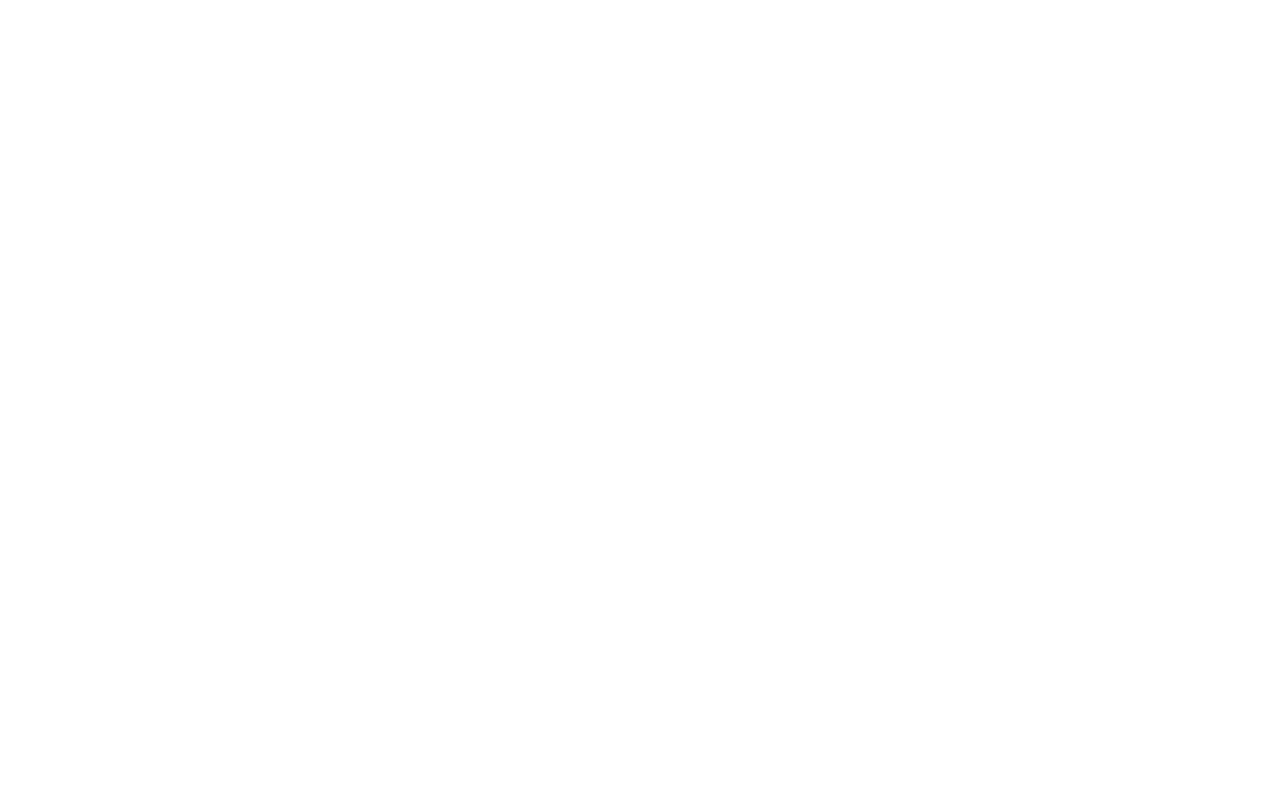
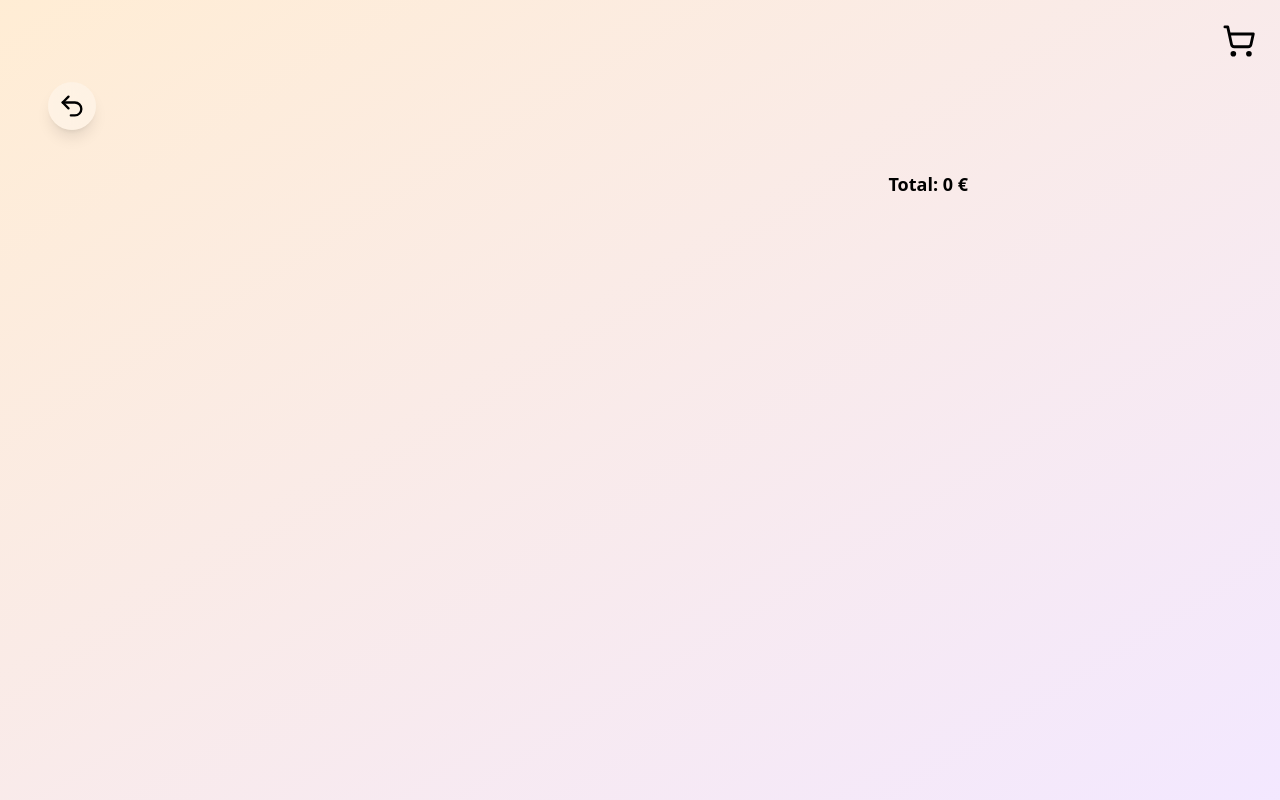
Before and after one commit to torruuu/vue-test, a Vue app: page /cartshop in a window 1280 px wide. Before the commit this address had no page. Built offline with nearby package versions, Linux system fonts and the light colour scheme.

Commit message:
chore: clothes-shop with cart-view

```diff
--- a/package.json
+++ b/package.json
@@ -18,6 +18,7 @@
   "dependencies": {
     "@tailwindcss/vite": "^4.1.18",
     "lucide-vue-next": "^0.576.0",
+    "pinia": "^3.0.4",
     "tailwindcss": "^4.1.18",
     "vue": "^3.5.26",
     "vue-router": "^5.0.3"
--- a/src/App.vue
+++ b/src/App.vue
@@ -1,13 +1,15 @@
 <script setup>
-
+import CartShop from './components/Laura/Clothes_Shop/CartShop.vue';
 </script>
 
 <template>
-    <nav>
-        <router-link to="/clothes"></router-link>
-    </nav>
-
-    <router-view />
+    <div class="min-h-screen bg-linear-to-br from-orange-100 to-purple-100">
+        <nav>
+            <div>
+                <CartShop />
+            </div>
+            <router-link to="/clothes"></router-link>
+        </nav>
+        <router-view />
+    </div>
 </template>
-
-<style scoped></style>
--- a/src/components/Laura/Clothes_Shop/CartShop.vue
+++ b/src/components/Laura/Clothes_Shop/CartShop.vue
@@ -1,10 +1,33 @@
 <script setup>
 import { ShoppingCart } from 'lucide-vue-next'
+import { ref } from 'vue';
+import { useCartStore } from '@/stores/cartStore';
+
+const store = useCartStore()
+const estado = ref(false);
 
 </script>
 
 <template>
-    <div class="flex justify-end pr-6 py-6">
-        <ShoppingCart size="40" />
+    <div>
+        <div v-if="estado" class="fixed inset-0 backdrop-blur-sm" @click="estado = false"></div>
+
+        <div class="relative flex justify-end pr-6 py-6">
+            <button @click="estado = !estado">
+                <ShoppingCart size="34" />
+            </button>
+
+            <div v-if="estado" class="absolute top-16 right-6 bg-white shadow-xl rounded-2xl p-4 w-72 mt-2 z-10">
+                <div v-for="producto in store.cart" :key="producto.id" class="flex justify-between items-center py-2">
+                    <span>{{ producto.nombre }}</span>
+                    <span>{{ producto.precio }} €</span>
+                </div>
+                <router-link :to="`/cartshop`">
+                    <button class="bg-green-200 shadow-sm rounded-2xl p-2 w-64 mt-2 z-10">
+                        Ir al carrito
+                    </button>
+                </router-link>
+            </div>
+        </div>
     </div>
 </template>
--- a/src/main.js
+++ b/src/main.js
@@ -3,5 +3,6 @@
 import { createApp } from "vue"
 import App from "./App.vue"
 import router from "./router"
+import { createPinia } from "pinia"
 
-createApp(App).use(router).mount("#app")
+createApp(App).use(router).use(createPinia()).mount("#app")
--- a/src/router/index.js
+++ b/src/router/index.js
@@ -1,6 +1,8 @@
 import { createRouter, createWebHistory } from "vue-router"
 import ClothesDetailView from "@/views/ClothesDetailView.vue"
 import ClothesView from "@/views/ClothesView.vue"
+import CartShopView from "@/views/CartShopView.vue"
+import NotFoundView from "@/views/NotFoundView.vue"
 
 const routes = [
   {
@@ -17,6 +19,16 @@
     name: "clothes/",
     component: ClothesDetailView,
   },
+  {
+    path: "/cartshop",
+    name: "cartshop",
+    component: CartShopView,
+  },
+  {
+    path: "/:pathMatch(.*)*",
+    name: "notfound",
+    component: NotFoundView,
+  },
 ]
 
 const router = createRouter({
--- /dev/null
+++ b/src/stores/cartStore.js
@@ -0,0 +1,30 @@
+import { defineStore } from "pinia"
+import { ref, computed } from "vue"
+
+export const useCartStore = defineStore("cart", () => {
+  const cart = ref([])
+
+  const getCart = computed(() => cart.value)
+
+  function addProduct(product) {
+    cart.value.push(product)
+  }
+
+  function removeProduct(productId) {
+    cart.value = cart.value.filter((p) => p.id !== productId)
+  }
+
+  return { cart, getCart, addProduct, removeProduct }
+})
+
+export const useFavorites = defineStore("favorite", () => {
+  const favorite = ref([])
+
+  const getFavorite = computed(() => favorite.value)
+
+  function addFavorite(producto) {
+    favorite.value.push(producto)
+  }
+
+  return { favorite, getFavorite, addFavorite }
+})
--- /dev/null
+++ b/src/views/CartShopView.vue
@@ -0,0 +1,49 @@
+<script setup>
+import { useCartStore } from '@/stores/cartStore';
+import { CircleX, Undo2 } from 'lucide-vue-next';
+import { computed } from 'vue';
+
+const datos = useCartStore()
+console.log(datos)
+
+//Funcion eliminar producto del carro
+function eliminar(productoID) {
+    datos.removeProduct(productoID)
+}
+
+//Funcion total
+const total = computed(() => {
+    return datos.cart.reduce((acumulador, producto) => acumulador + producto.precio, 0)
+})
+</script>
+
+
+<template>
+    <div>
+        <div class="ml-12 mb-10">
+            <router-link to="/clothes">
+                <div class="w-12 h-12 flex items-center justify-center
+                bg-white/30 backdrop-blur-md
+                rounded-full shadow-lg
+                hover:bg-white/40 transition">
+                    <Undo2 size="28" class="text-black" />
+                </div>
+            </router-link>
+        </div>
+        <div class="max-w-2xl mx-auto">
+            <div v-for="producto in datos.cart" :key="producto.id"
+                class="flex justify-between items-center py-4 px-8 bg-amber-50 rounded-2xl border">
+                <img :src="producto.imagen" class="w-16 h-16 border object-cover rounded-lg">
+                <span>{{ producto.nombre }}</span>
+                <span>{{ producto.precio }} €</span>
+                <button @click="eliminar(producto.id)">
+                    <CircleX class="fill-red-200" />
+                </button>
+            </div>
+            <span class="flex justify-end mt-4 font-bold text-lg mr-2">
+                Total: {{ total }} €
+            </span>
+        </div>
+    </div>
+
+</template>
--- a/src/views/ClothesDetailView.vue
+++ b/src/views/ClothesDetailView.vue
@@ -1,20 +1,51 @@
 <script setup>
-import { useRoute } from 'vue-router'
+import { useRoute, useRouter } from 'vue-router'
 import { productos } from '@/data/productos.js'
-import { Heart } from 'lucide-vue-next'
-import { Star } from 'lucide-vue-next'
+import { Heart, Undo2, Star } from 'lucide-vue-next'
+import { useCartStore, useFavorites } from '@/stores/cartStore'
 
+const store2 = useFavorites()
+const store = useCartStore()
 const route = useRoute()
+const router = useRouter()
 const producto = productos.find(p => p.id === Number(route.params.id))
+
+//Funcion para añadir a favoritos
+function handleFavorite() {
+    store2.addFavorite(producto)
+    console.log(store2.favorite)
+}
+
+//Funcion para añadir productos
+function handleaddProduct() {
+    store.addProduct(producto)
+    console.log(store.cart)
+}
+
+// De esta manera si no hay producto te redirige a la vista notfound pero desde script
+if (!producto) {
+    router.push({ name: 'notfound' })
+}
 
 </script>
 
 <template>
-    <div class="grid grid-cols-2 mt-32 ml-22">
-        <div>
-            <img :src="producto.imagen" :alt="producto.nombre">
+    <div v-if="producto">
+        <div class="ml-12 mb-10">
+            <router-link to="/clothes">
+                <div class="w-12 h-12 flex items-center justify-center
+                bg-white/30 backdrop-blur-md
+                rounded-full shadow-lg
+                hover:bg-white/40 transition">
+                    <Undo2 size="28" class="text-black" />
                 </div>
-        <div class="flex flex-col mt-22 w-72">
+            </router-link>
+        </div>
+        <div class="max-w-3xl mx-auto grid grid-cols-2">
+            <div class="border rounded-xl mr-4">
+                <img :src="producto.imagen" :alt="producto.nombre" class="rounded-xl p-4 border bg-white">
+            </div>
+            <div class="flex flex-col">
                 <div class="mt-4 font-bold text-2xl">
                     {{ producto.nombre }}
                 </div>
@@ -27,15 +58,20 @@
                             :class="estrella <= producto.rating.rate ? 'text-yellow-500 fill-yellow-500' : 'text-gray-300 fill-gray-300'" />
                         ({{ producto.rating.count }})
                     </div>
+                    <div class="mt-4 text-xl font-bold">
+                        {{ producto.precio }}€
+                    </div>
                 </div>
                 <div class="flex mt-4 gap-4">
-                <button class="border rounded-xl bg-green-200 p-2 px-14 ">
+                    <button @click="handleaddProduct" class=" inline-block px-6 py-3 rounded-2xl bg-linear-to-br
+                        from-green-500 to-green-300 text-black fill-black font-bold shadow-lg">
                         AÑADIR
                     </button>
-                <button class="border rounded-full p-4">
+                    <button @click="handleFavorite" class="rounded-full p-3 bg-white font-bold shadow-lg">
                         <Heart class="text-red-500 fill-red-500" />
                     </button>
                 </div>
             </div>
         </div>
+    </div>
 </template>
--- a/src/views/ClothesView.vue
+++ b/src/views/ClothesView.vue
@@ -1,17 +1,13 @@
 <script setup>
-import CartShop from '@/components/Laura/Clothes_Shop/CartShop.vue';
 import ClothesCard from '@/components/Laura/Clothes_Shop/ClothesCard.vue';
 import { productos } from '@/data/productos.js'
 
 
 </script>
 <template>
-    <div class="min-h-screen bg-linear-to-br from-orange-100 to-purple-100">
-        <div>
-            <CartShop />
-        </div>
+    <div class="py-32 px-32">
         <div class="min-h-screen flex items-center justify-center">
-            <div class="grid grid-cols-3 gap-6">
+            <div class="grid grid-cols-1 sm:grid-cols-2 lg:grid-cols-3 gap-6">
                 <ClothesCard v-for="producto in productos" :key="producto.id" :producto="producto" />
             </div>
         </div>
--- /dev/null
+++ b/src/views/NotFoundView.vue
@@ -0,0 +1,17 @@
+<template>
+    <div class="min-h-screen relative flex items-center justify-center">
+        <div class="relative z-10 text-center px-4">
+            <div
+                class="bg-white/70 backdrop-blur-xl rounded-3xl border border-white/60 shadow-2xl p-12 max-w-md mx-auto">
+                <h1 class="text-9xl font-bold text-gray-800 mb-4">404</h1>
+                <h2 class="text-2xl font-bold text-gray-700 mb-4">ERROR</h2>
+                <h2 class="text-2xl font-bold text-gray-700 mb-4">Página no encontrada</h2>
+                <p class="text-gray-600 mb-8">La página que buscas no existe o ha sido modificada.</p>
+                <router-link to="/clothes"
+                    class="inline-block px-8 py-3 rounded-full bg-linear-to-br from-sky-500 to-blue-600 text-white font-bold shadow-lg hover:from-sky-600 hover:to-blue-700 hover:-translate-y-0.5 transition-all duration-300">
+                    Volver al inicio
+                </router-link>
+            </div>
+        </div>
+    </div>
+</template>
```
Also changed, not shown: 1 other file (tests, documents, lock files or other folders). Lines whose indentation alone changed are shown as unchanged.
